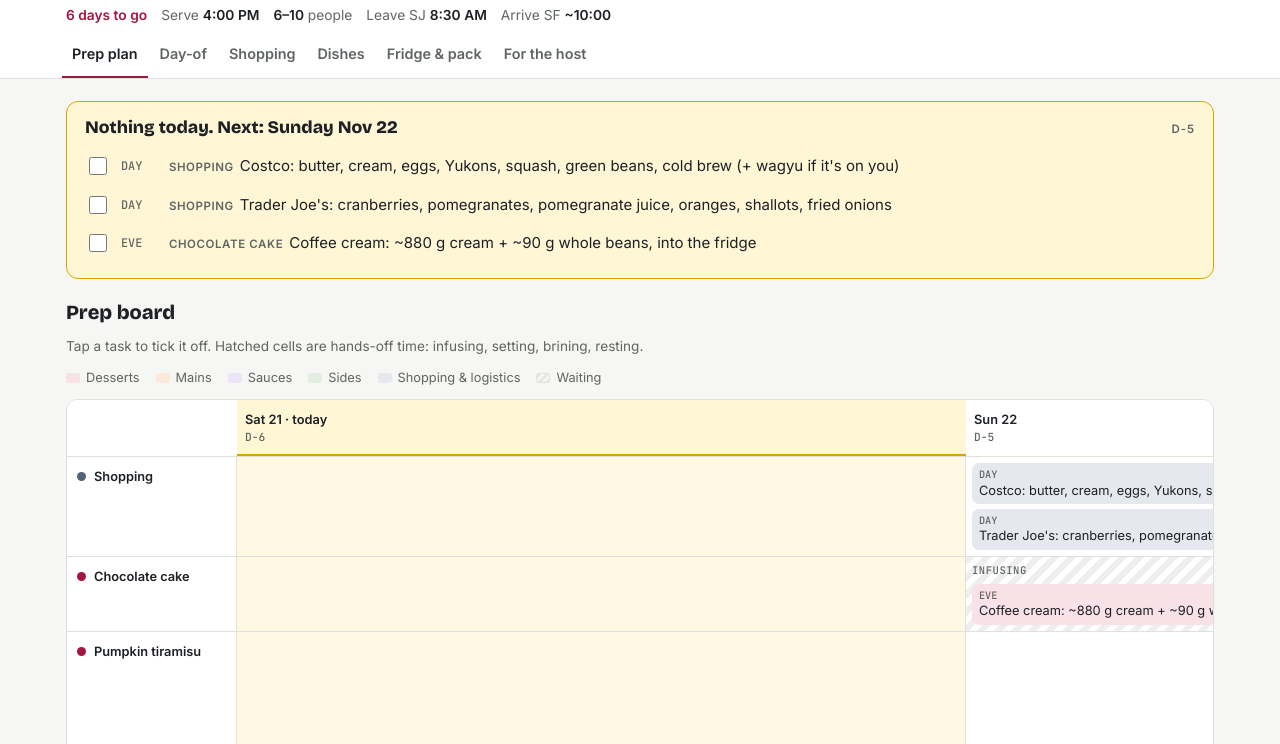
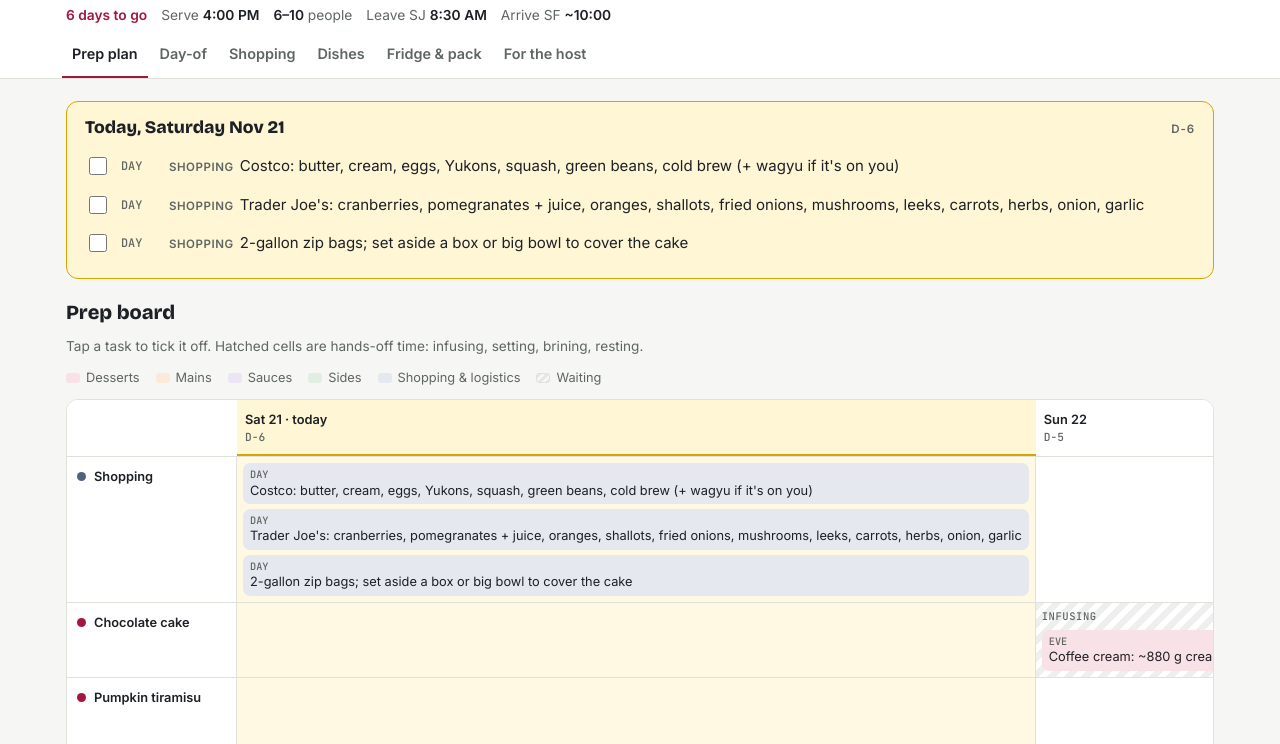
Before and after one commit to ahmad-hussain/thanksgiving-2026, a plain HTML site: page index.html in a window 1280 px wide. Shown: the part 56-800 px from the top of the page. Drawn offline with nearby package versions, Linux system fonts and the light colour scheme.

Commit message:
Shop today; only the chickens on Tuesday
Co-Authored-By: Claude Opus 5.5 <noreply@anthropic.com>

```diff
--- a/index.html
+++ b/index.html
@@ -484,10 +484,10 @@ footer.wrap{padding-block:0 32px;font-size:.8rem;color:var(--muted);display:grid
 
   // d = days relative to dinner
   var TASKS=[
-    {id:'shop-costco',k:'shop',d:-5,w:'day',t:'Costco: butter, cream, eggs, Yukons, squash, green beans, cold brew (+ wagyu if it\'s on you)'},
-    {id:'shop-tj',k:'shop',d:-5,w:'day',t:"Trader Joe's: cranberries, pomegranates, pomegranate juice, oranges, shallots, fried onions"},
-    {id:'shop-gear',k:'shop',d:-4,w:'day',t:'2-gallon zip bags; set aside a box or big bowl to cover the cake'},
-    {id:'shop-chix',k:'shop',d:-3,w:'day',t:'2 air-chilled chickens, mushrooms, leeks, carrots, thyme, sage, parsley, onion, garlic'},
+    {id:'shop-costco',k:'shop',d:-6,w:'day',t:'Costco: butter, cream, eggs, Yukons, squash, green beans, cold brew (+ wagyu if it\'s on you)'},
+    {id:'shop-tj',k:'shop',d:-6,w:'day',t:"Trader Joe's: cranberries, pomegranates + juice, oranges, shallots, fried onions, mushrooms, leeks, carrots, herbs, onion, garlic"},
+    {id:'shop-gear',k:'shop',d:-6,w:'day',t:'2-gallon zip bags; set aside a box or big bowl to cover the cake'},
+    {id:'shop-chix',k:'shop',d:-3,w:'day',t:'2 air-chilled chickens, about 4 lb each'},
     {id:'cake-infuse',k:'cake',d:-5,w:'eve',t:'Coffee cream: ~880 g cream + ~90 g whole beans, into the fridge'},
     {id:'cake-bbutter',k:'cake',d:-4,w:'day',t:'Brown 2 sticks of butter; cool and refrigerate'},
     {id:'cake-bake',k:'cake',d:-3,w:'day',t:'Bake: whipped eggs + brown sugar, brown butter, cold brew; half sheet + jelly roll at 350°F; cut 9" rounds'},
@@ -568,7 +568,7 @@ footer.wrap{padding-block:0 32px;font-size:.8rem;color:var(--muted);display:grid
   ];
 
   var SHOP=[
-    {h:'Costco',when:'This weekend',items:[
+    {h:'Costco',when:'Today (Sat)',items:[
       ['s-butter','Butter: cake 2 sticks, mash ~2⅓, casserole ¾, soup + sauces ~¾','~6 sticks (1½ lb)'],
       ['s-cream','Heavy cream: mousse 880 g (some soaks into the beans), ganache 340, mash + reheat 275, casserole 95','~1.6 L → ½ gal'],
       ['s-eggs','Eggs: 3 whole (cake) + yolks: mousse 9, tiramisu 8, GF minis 2','22'],
@@ -578,23 +578,23 @@ footer.wrap{padding-block:0 32px;font-size:.8rem;color:var(--muted);display:grid
       ['s-coldbrew','Cold brew (cake batter)','1½ cups + 2 Tbsp'],
       ['s-wagyu','A5 wagyu, if it\'s on you rather than the host','~1½ lb']
     ]},
-    {h:"Trader Joe's",when:'This weekend',items:[
+    {h:"Trader Joe's",when:'Today (Sat)',items:[
       ['s-cran','Fresh cranberries','12 oz'],
       ['s-pom','Pomegranates (1 for the sauce, 1 spare)','2'],
       ['s-pomjuice','Pomegranate juice, e.g. POM (tart sauce)','¾ cup'],
       ['s-orange','Oranges (zest + ½ cup juice)','2'],
       ['s-shallot','Shallots: tart sauce 1 + soup ~3','4'],
-      ['s-onions','Fried onions (casserole topping)','1 container']
-    ]},
-    {h:'Tuesday',when:'Perishables',items:[
-      ['s-chix','Air-chilled chickens, about 4 lb each so both fit one half sheet; sell-by after dinner day','2'],
-      ['s-mush','Cremini mushrooms (casserole)','12 oz'],
+      ['s-onions','Fried onions (casserole topping)','1 container'],
+      ['s-mush','Cremini mushrooms (casserole). Costco packs are about double what you need. Keep them unwashed in their box','12 oz'],
       ['s-leeks','Leeks (soup)','2'],
       ['s-carrots','Carrots (soup, 1½ cups sliced)','3'],
-      ['s-thyme','Fresh thyme: casserole ~1½ Tbsp leaves, soup 8 sprigs, sauce 1 sprig','2 packs'],
+      ['s-thyme','Fresh thyme: sauce 1 sprig, soup 8 sprigs, casserole ~1½ Tbsp leaves','2 packs'],
       ['s-sage','Fresh sage (soup, ~12 leaves)','1 pack'],
       ['s-parsley','Flat-leaf parsley (soup bundle, 2 sprigs; optional)','1 small bunch'],
       ['s-aromatics','Yellow onion (soup) + garlic (soup 8, casserole 3)','1 + 1 head']
+    ]},
+    {h:'Tuesday',when:'Chickens only',items:[
+      ['s-chix','Air-chilled chickens, about 4 lb each so both fit one half sheet; sell-by after dinner day','2']
     ]},
     {h:'Gear',when:'By Thursday',items:[
       ['s-cakebox','Cake cover, nothing to buy: a spare shipping box at least 11" square and 6" tall, or your biggest bowl upturned','have'],
@@ -671,8 +671,8 @@ footer.wrap{padding-block:0 32px;font-size:.8rem;color:var(--muted);display:grid
         s3:[['c','Mascarpone'],['c','Heavy cream, ½ gal',1],['y','Curry, onsen eggs, leftover sauce: finish by Tue']],
         deli:[['r','A5 wagyu, sealed (if you buy it)',1]],
         bottom:[['p','Cranberries',1]],
-        c1:[['c','Butter, 4-lb pack',1],['y','American cheese']],
-        c2:[['p','Squash cubes',1],['p','Green beans',1],['y','Grapes, 1 box']],
+        c1:[['c','Butter, 4-lb pack',1],['y','American cheese'],['p','Mushrooms (in their box), herbs in a damp towel',1]],
+        c2:[['p','Squash cubes',1],['p','Green beans',1],['p','Leeks, carrots',1],['y','Grapes, 1 box']],
         door:[['y','Milk, egg whites'],['y','Syrups (incl. blueberry-maple)'],['p','Cold brew, mayo',1],['y','Sauces, Better Than Bouillon']],
         freezer:[['c','Ice packs, freezing from now',1],['y','Pumpkin purée, stock cubes']]}},
     {k:'sun',d:-4,label:'Mon',title:'Monday night',
@@ -682,8 +682,8 @@ footer.wrap{padding-block:0 32px;font-size:.8rem;color:var(--muted);display:grid
         s3:[['d','Brown butter, small deli',1],['c','Mascarpone'],['c','Heavy cream'],['y','Leftovers: finish by Tue']],
         deli:[['r','A5 wagyu, sealed']],
         bottom:[['p','Cranberries']],
-        c1:[['c','Butter'],['y','American cheese']],
-        c2:[['p','Squash cubes'],['p','Green beans']],
+        c1:[['c','Butter'],['y','American cheese'],['p','Mushrooms, herbs']],
+        c2:[['p','Squash cubes'],['p','Green beans'],['p','Leeks, carrots']],
         door:[['y','Milk, egg whites, syrups'],['p','Cold brew, mayo'],['y','Sauces, Better Than Bouillon']],
         freezer:[['c','Ice packs'],['y','Pumpkin purée, stock cubes']]}},
     {k:'mon',d:-3,label:'Tue',title:'Tuesday night',
@@ -693,8 +693,8 @@ footer.wrap{padding-block:0 32px;font-size:.8rem;color:var(--muted);display:grid
         s3:[['d','Cake layers ×3, wrapped, stacked on a plate',1],['m','Pumpkin purée, thawing',1],['c','Mascarpone'],['c','Heavy cream']],
         deli:[['r','A5 wagyu, sealed']],
         bottom:[['r','2 chickens in store packaging, on a quarter sheet',1]],
-        c1:[['c','Butter'],['y','Cheese'],['p','Mushrooms, leeks, carrots, herbs',1]],
-        c2:[['p','Squash cubes'],['p','Green beans']],
+        c1:[['c','Butter'],['y','Cheese'],['p','Mushrooms, herbs']],
+        c2:[['p','Squash cubes'],['p','Green beans'],['p','Leeks, carrots']],
         door:[['y','Milk, egg whites, syrups'],['p','Mayo'],['y','Sauces, Better Than Bouillon']],
         freezer:[['c','Ice packs'],['y','Stock cubes']]}},
     {k:'tue',d:-2,label:'Wed',title:'Wednesday night',
@@ -705,7 +705,7 @@ footer.wrap{padding-block:0 32px;font-size:.8rem;color:var(--muted);display:grid
         deli:[['r','A5 wagyu, sealed']],
         bottom:[['r','2 chickens in packaging, on the tray']],
         c1:[['c','Butter'],['y','Cheese'],['p','Mushrooms, herbs']],
-        c2:[['p','Green beans']],
+        c2:[['p','Green beans'],['p','Leeks, carrots (into the soup today)']],
         door:[['y','Kimchi (moved here)',1],['y','Milk, egg whites, syrups, mayo, Better Than Bouillon']],
         freezer:[['c','Ice packs']]}},
     {k:'wedday',d:-1,label:'Thu day',title:'Thursday, 2 AM to ~6 PM: both birds drying',
```
